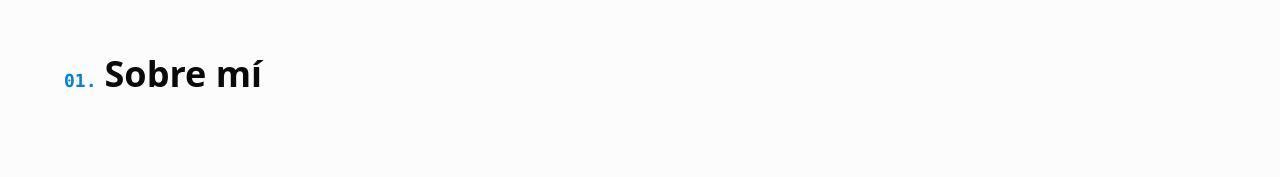
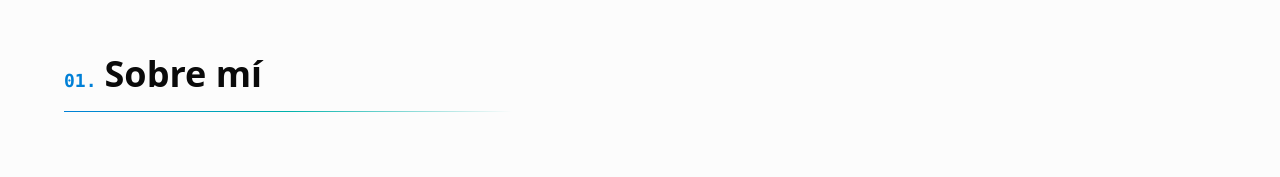
Before and after one commit to tomeydev/portfolio-landing, a React (Vite) app: page / in a window 1280 px wide. Shown: the part 842-1019 px from the top of the page. Built offline with nearby package versions, Linux system fonts and the light colour scheme.

Commit message:
fix(about-Index): update divider item and some styles

```diff
--- a/src/components/About.jsx
+++ b/src/components/About.jsx
@@ -32,7 +32,7 @@ export default function About() {
                         <span className="font-mono text-lg mr-2 text-primary">01.</span>
                         Sobre mí
                     </h2>
-                    <div className="h-px from-primary via-secondary to-transparent max-w-md" />
+                    <div className="h-px bg-linear-to-r from-primary via-secondary to-transparent max-w-md" />
                 </div>
 
                 <div className="grid md:grid-cols-2 gap-12 mb-16">
--- a/src/components/Index.jsx
+++ b/src/components/Index.jsx
@@ -34,7 +34,7 @@ export default function Index() {
                     <a href="https://github.com" target="_blank" className="text-muted-foreground hover:text-primary transition-colors">
                         <Github className="h-5 w-5" />
                     </a>
-                    <a href="https://linkedin.com" target="_blank" className="text-muted-foreground">
+                    <a href="https://linkedin.com" target="_blank" className="text-muted-foreground hover:text-primary transition-colors">
                         <Linkedin className="h-5 w-5" />
                     </a>
                 </div>
```
